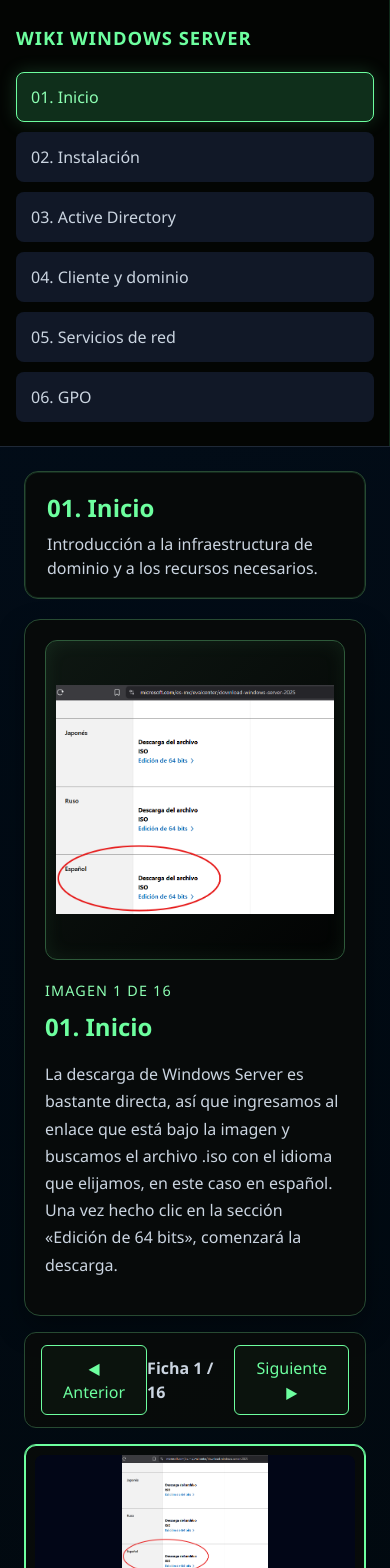
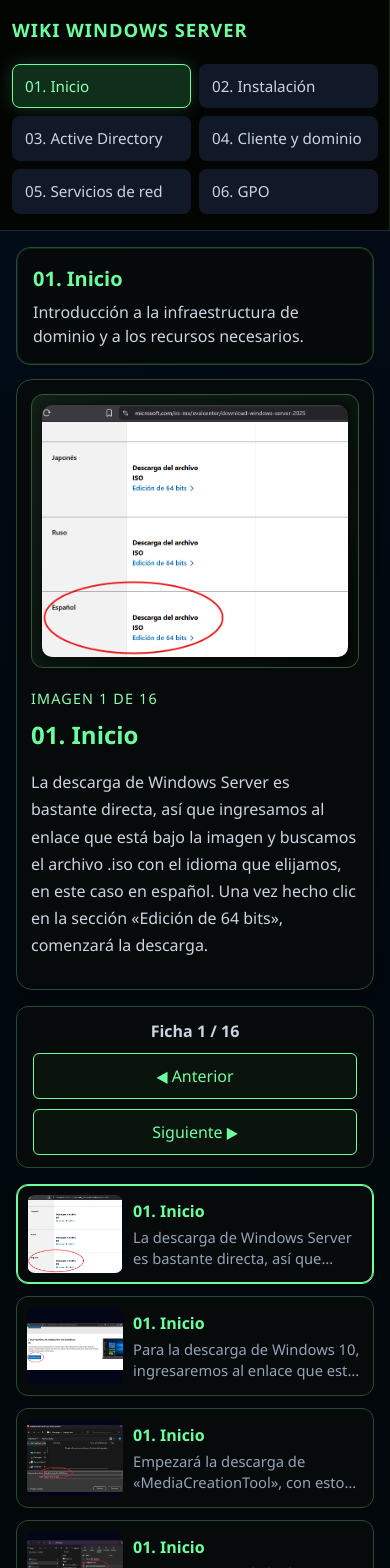
Before and after one commit to GeoRed86/wiki_huegeo, a React (Vite) app: page / in a window 390 px wide. Shown: the top 1568 px of the page. Built offline with nearby package versions, Linux system fonts and the light colour scheme.

Commit message:
correccion responsivo para celulares

```diff
--- a/src/App.css
+++ b/src/App.css
@@ -267,7 +267,7 @@
 }
 
 .wiki-footer a {
-  color: #6dff9f;
+  color: #36724b;
   text-decoration: none;
 }
 
@@ -299,3 +299,77 @@
     align-items: flex-start;
   }
 }
+
+@media (max-width: 760px) {
+  .wiki-main {
+    padding: 16px;
+    gap: 14px;
+  }
+
+  .wiki-header {
+    padding: 16px;
+  }
+
+  .wiki-header h1 {
+    font-size: 1.25rem;
+  }
+
+  .wiki-sidebar {
+    padding: 16px 12px;
+  }
+
+  .wiki-nav {
+    display: grid;
+    grid-template-columns: repeat(2, minmax(0, 1fr));
+    gap: 8px;
+  }
+
+  .wiki-tab {
+    padding: 10px 12px;
+    font-size: 0.95rem;
+  }
+
+  .wiki-card {
+    padding: 14px;
+  }
+
+  .wiki-card-image {
+    min-height: 220px;
+  }
+
+  .wiki-controls {
+    flex-direction: column;
+    gap: 10px;
+  }
+
+  .wiki-control-btn {
+    width: 100%;
+  }
+
+  .wiki-counter {
+    order: -1;
+  }
+
+  .wiki-gallery {
+    grid-template-columns: 1fr;
+  }
+
+  .wiki-mini-card {
+    flex-direction: row;
+    align-items: center;
+  }
+
+  .wiki-mini-thumb {
+    width: 96px;
+    height: 78px;
+    flex-shrink: 0;
+  }
+
+  .wiki-mini-copy span {
+    -webkit-line-clamp: 2;
+  }
+
+  .wiki-footer {
+    padding: 14px 16px;
+  }
+}
```
Also changed, not shown: docs_huegeo/07_prompts_huegeo.md (+6 -0 lines).
